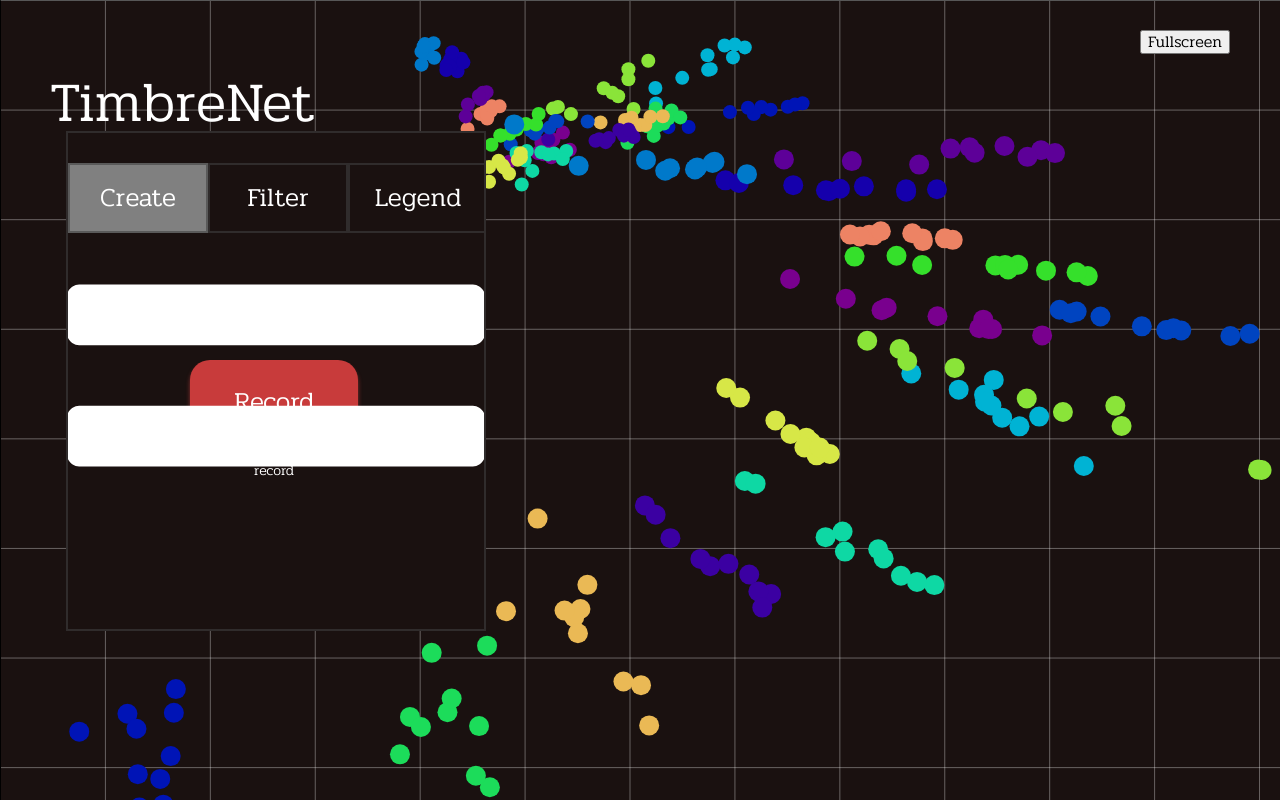
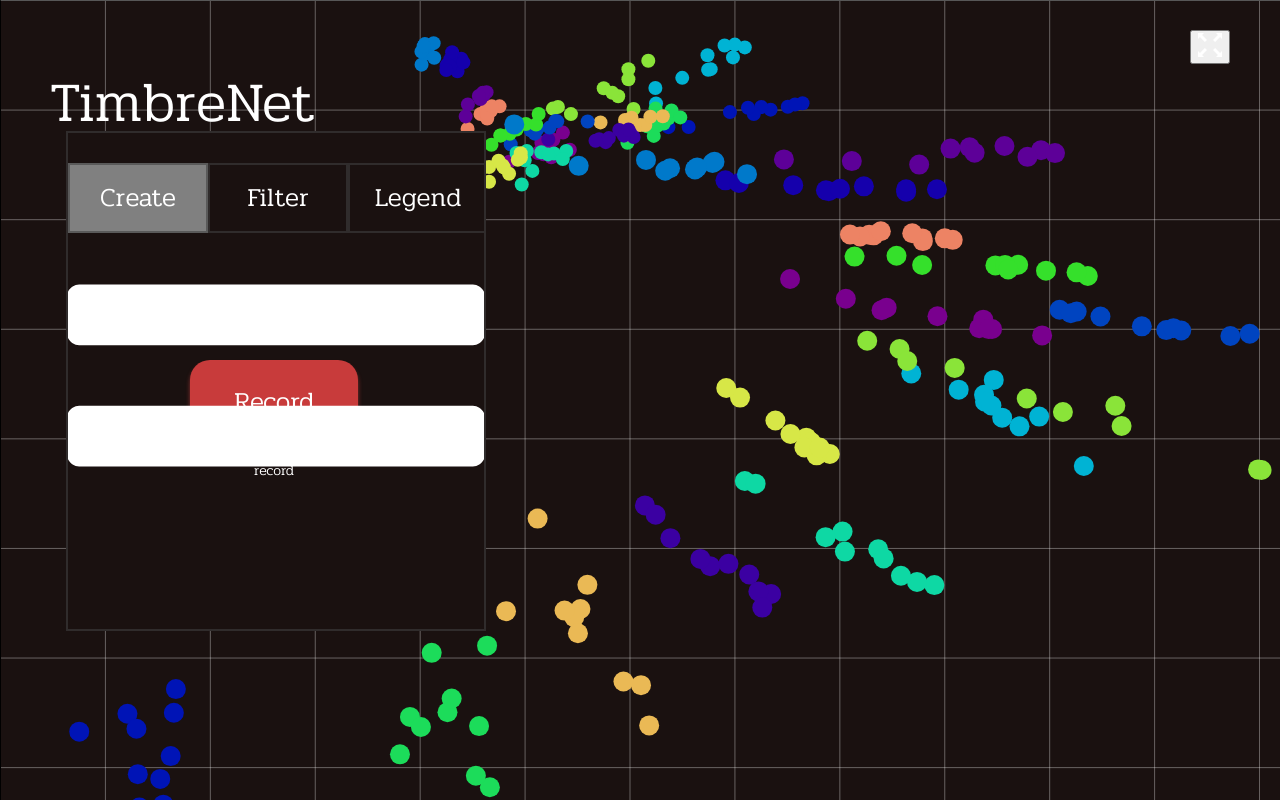
Before and after one commit to CreativAI-UC/timbreplay, a website built with webpack: page src/index.html in a window 1280 px wide. Built offline with nearby package versions, Linux system fonts and the light colour scheme.

Commit message:
add icon for fullscreen

```diff
--- a/src/index.html
+++ b/src/index.html
@@ -13,7 +13,7 @@
 </head>
 
 <body>
-  <button id="fullscreen-button">Fullscreen</button>
+  <button id="fullscreen-button"><img width="24px"  src="./assets/iconfinder_fullscreen_alt_118669.svg" alt=""></button>
   <h1 id="title-text">TimbreNet</h1>
   <p id="recording-label" class="hide">Recording</p>
   <div id="control-box">
```
Also changed, not shown: src/assets/iconfinder_fullscreen_alt_118669.svg (added).
